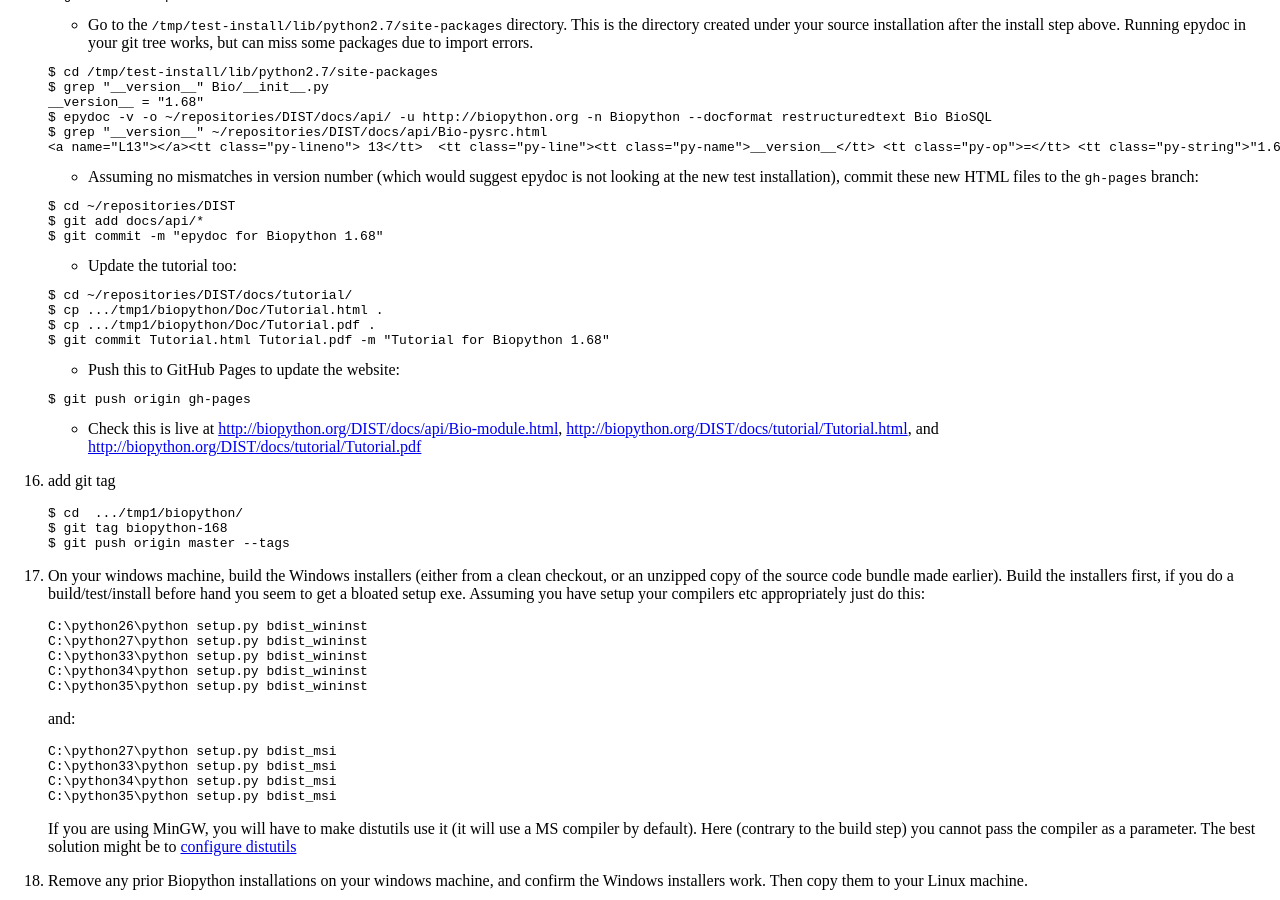
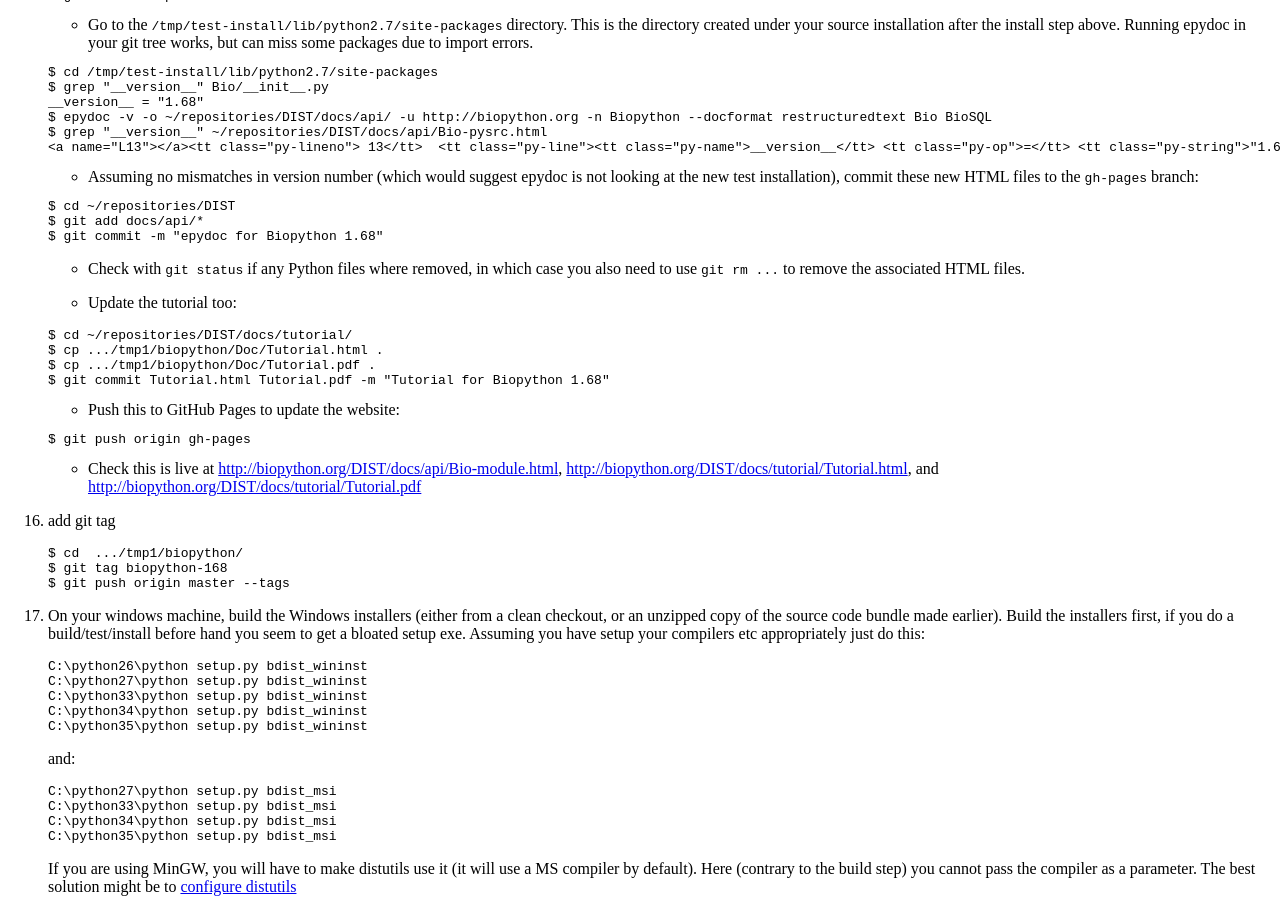
Before and after one commit to biopython/biopython.github.io, a Jekyll site: the page built from wiki/Building_a_release.md, in a window 1280 px wide and 900 px high, scrolled down 2202 px. Built offline with Jekyll 4.4.1, drawn with Linux system fonts in a browser that asks for light colours.

Commit message:
May need to tell git some epydoc output is deleted

````diff
--- a/wiki/Building_a_release.md
+++ b/wiki/Building_a_release.md
@@ -194,6 +194,9 @@ needed to test and prepare the Windows installers.
     $ git commit -m "epydoc for Biopython 1.68"
     ```
 
+    - Check with ``git status`` if any Python files where removed, in which case you also
+      need to use ``git rm ...`` to remove the associated HTML files.
+
     - Update the tutorial too:
 
     ``` bash
````
